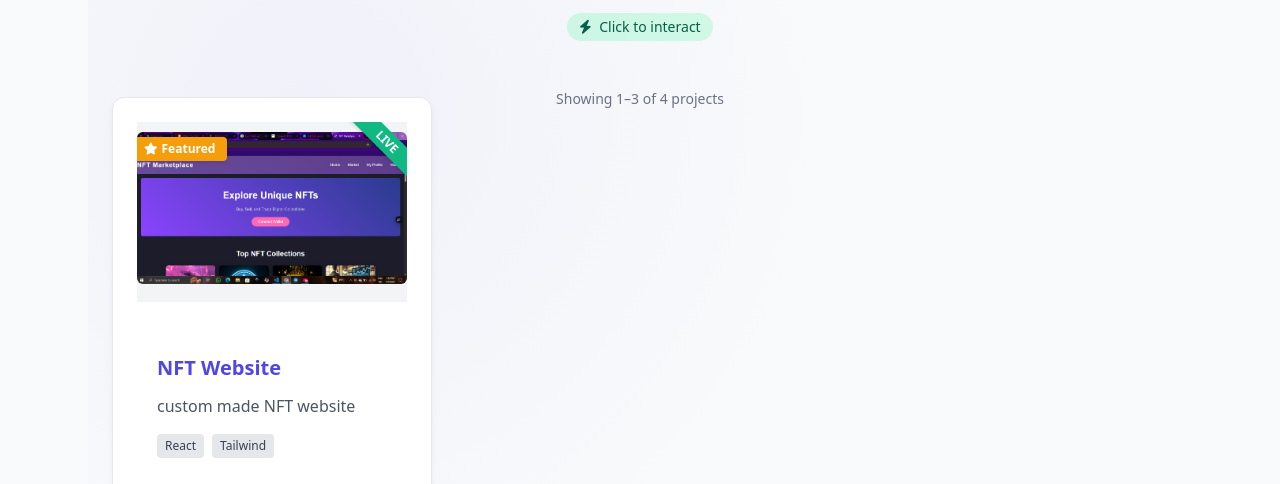
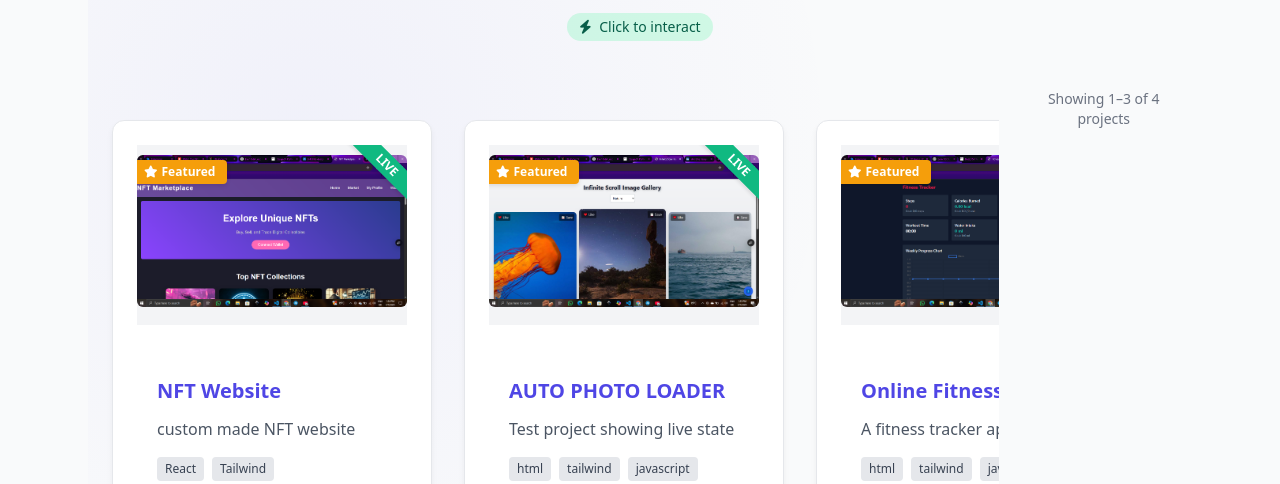
Before and after one commit to Deca-hue/My-portfolio, a plain HTML site: page index.html in a window 1280 px wide. Shown: the part 2195-2679 px from the top of the page. Drawn offline with nearby package versions, Linux system fonts and the light colour scheme; no server answers.

Commit message:
Add files via upload

```diff
--- a/css/main.css
+++ b/css/main.css
@@ -395,10 +395,11 @@ body {
 
 /* Minimum required CSS for visibility */
 #vercel-projects {
-  display: grid;
-  gap: 1.5rem;
-  grid-template-columns: repeat(auto-fill, minmax(300px, 1fr));
-  margin-top: 2rem;
+  display: flex;
+  height: 600px;
+  overflow-x: auto;
+  gap: 2rem;
+  padding-bottom: 1rem;
 }
 
 .project-card {
```
